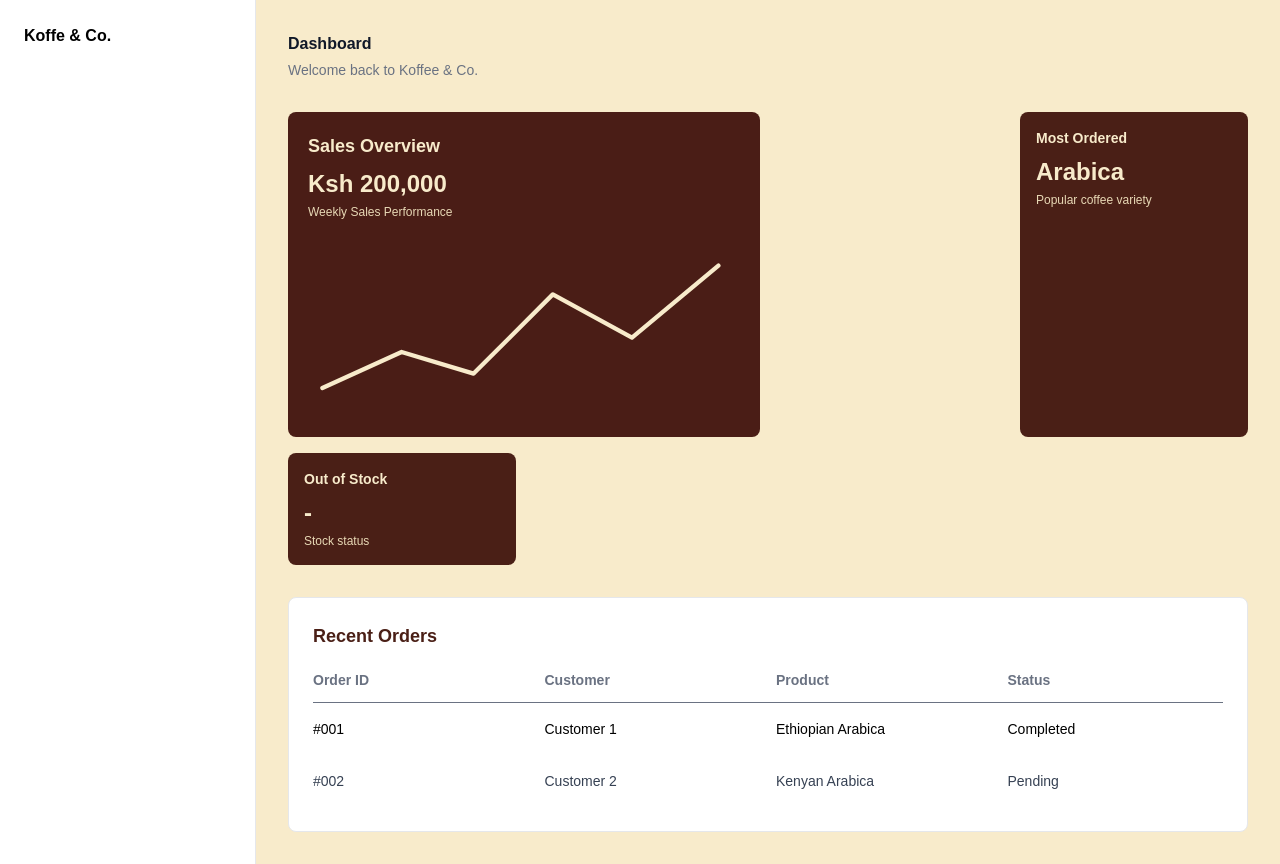
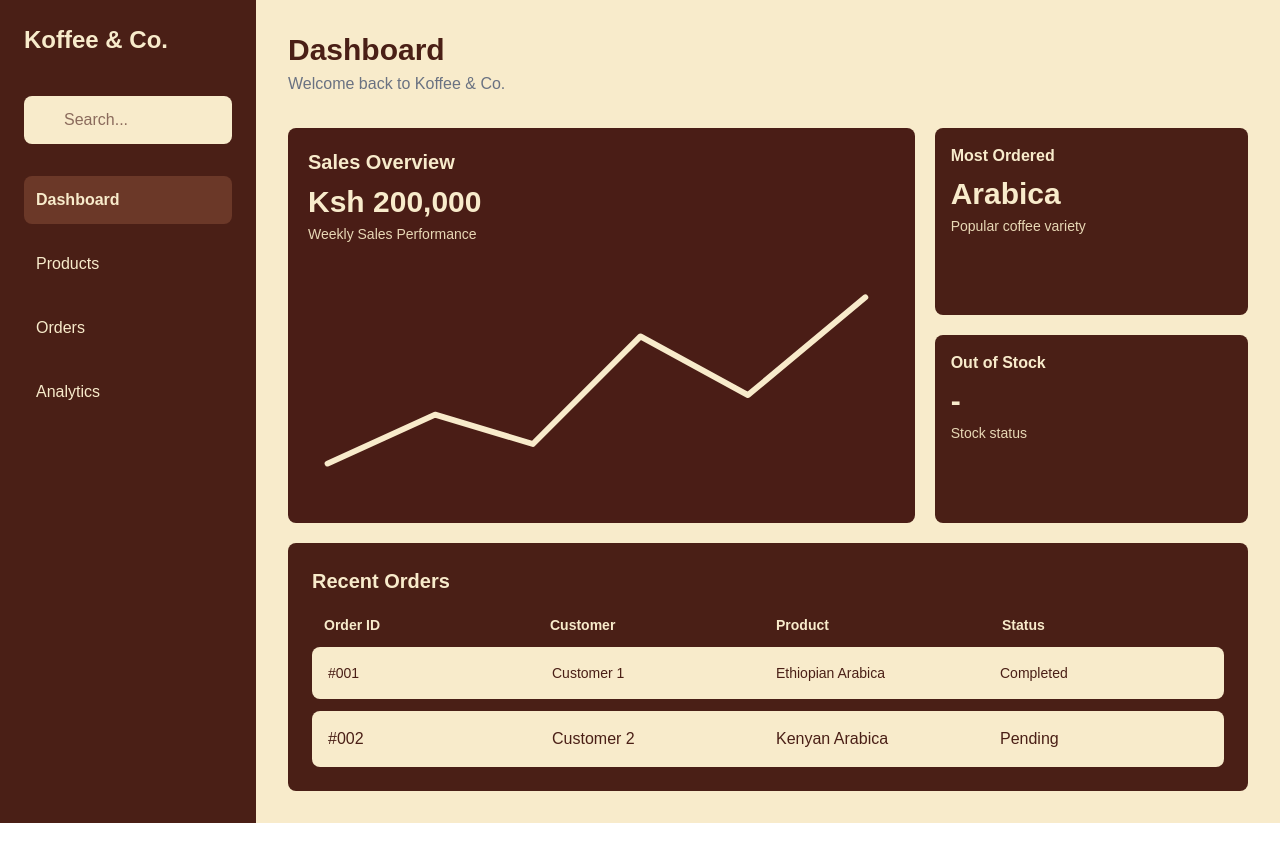
Before and after one commit to Linda-Tots/Koffee-Co., a React (Vite) app: page / in a window 1280 px wide. After the commit the page ends 823 px from the top, so only its background shows below. Built offline with nearby package versions, Linux system fonts and the light colour scheme.

Commit message:
Features: Dashboard landing page UI

```diff
--- a/src/components/RecentOrders.jsx
+++ b/src/components/RecentOrders.jsx
@@ -1,12 +1,12 @@
 function RecentOrders() {
     return (
-        <div className="mt-8 bg-white rounded-lg p-6 border border-gray-200">
-            <h2 className="text-lg font-bold text-[#4A1F16] mb-5" >
+        <div className="mt-5 bg-[#4A1F16] rounded-lg p-6">
+            <h2 className="text-xl font-bold text-[#F8EBCB] mb-5" >
                 Recent Orders
             </h2>
 
             {/* Table headings */}
-            <div className="grid grid-cols-4 gap-4 text-sm font-bold text-gray-500 border-b pb-3">
+            <div className="grid grid-cols-4 gap-4 text-sm font-bold text-[#F8EBCB] px-3 pb-3">
                 <p>Order ID</p>
                 <p>Customer</p>
                 <p>Product</p>
@@ -14,7 +14,7 @@ function RecentOrders() {
             </div>
 
             {/* First order */}
-            <div className="grid grid-cols-4 gap-4 text-sm tex-gray-700 py-4 border-gray-100">
+            <div className="grid grid-cols-4 gap-4 text-sm text-[#4A1F16] bg-[#F8EBCB] p-4 rounded-lg mb-3">
                 <p>#001</p>
                 <p>Customer 1</p>
                 <p>Ethiopian Arabica</p>
@@ -22,7 +22,7 @@ function RecentOrders() {
             </div>
 
             {/* Second Order */}
-            <div className="grid grid-cols-4 gap-4 text-sm text-gray-700 py-4">
+            <div className="grid grid-cols-4 gap-4 text-[#4A1F16] bg-[#F8EBCB] p-4 rounded-lg">
                 <p>#002</p>
                 <p>Customer 2</p>
                 <p>Kenyan Arabica</p>
--- a/src/components/SalesOverview.jsx
+++ b/src/components/SalesOverview.jsx
@@ -1,15 +1,15 @@
 function SalesOverview() {
     return (
         <div className="bg-[#4A1D16] text-[#F8EBCB] p-5 rounded-lg h-full">
-            <h2 className="text-lg font-bold">
+            <h2 className="text-xl font-bold">
                 Sales Overview
             </h2>
 
-            <p className="text-2xl font-bold mt-2">
+            <p className="text-3xl font-bold mt-2">
                 Ksh 200,000
             </p>
 
-            <p className="text-xs mt-1 text-[#E8D8B5]">
+            <p className="text-sm mt-1 text-[#E8D8B5]">
                 Weekly Sales Performance
             </p>
 
--- a/src/components/Sidebar.jsx
+++ b/src/components/Sidebar.jsx
@@ -1,12 +1,34 @@
 function Sidebar() {
     return (
-        <aside className="w-64 min-h-screen bg-white border-r border-gray-200 p-6">
-            <h1 className="text-2x1 font-bold mb-8">
-                Koffe & Co.
+        <aside className="w-64 min-h-screen bg-[#4A1F16] text-[#F8EBCB] p-6">
+            <h1 className="text-2xl font-bold mb-10">
+                Koffee & Co.
             </h1>
 
-            <nav>
-                {/* Navigation links will go here */}
+            <div className="relative mb-8">
+                <input
+                    type="text"
+                    placeholder="Search..."
+                    className="w-full bg-[#F8EBCB] text-[#4A1F16] placeholder-[#8B6B5C] rounded-lg py-3 pl-10 pr-3 outline-none focus:ring-[#C49A6C]"
+                />
+            </div>
+
+            <nav className="flex flex-col gap-4">
+                <a href="/" className="bg-[#6B3828] p-3 rounded-lg font-semibold">
+                    Dashboard
+                </a>
+
+                <a href="/products" className="p-3 rounded-lg hover:bg-[#6B3828]">
+                    Products
+                </a>
+
+                <a href="/orders" className="p-3 rounded-lg hover:bg-[#6B3828]">
+                    Orders
+                </a>
+
+                <a href="/analytics" className="p-3 rounded-lg hover:bg-[#6B3828]">
+                    Analytics
+                </a>
             </nav>
         </aside>
     );
--- a/src/components/StatCard.jsx
+++ b/src/components/StatCard.jsx
@@ -1,13 +1,13 @@
 function StatCard({ title, value, description }) {
     return (
         <div className="bg-[#4A1F16] text-[#F8EBCB] p-4 rounded-lg">
-            <h3 className="text-sm font-bold">{title}</h3>
+            <h3 className="text-base font-bold">{title}</h3>
 
-            <p className="text-2xl font-bold mt-2">
+            <p className="text-3xl font-bold mt-2">
                 {value}
             </p>
 
-            <p className="text-xs mt-1 text-[#E8D8B5]">
+            <p className="text-sm mt-1 text-[#E8D8B5]">
                 {description}
             </p>
         </div>
--- a/src/pages/DashboardPage.jsx
+++ b/src/pages/DashboardPage.jsx
@@ -4,25 +4,24 @@ import RecentOrders from "../components/RecentOrders";
 
 function DashboardPage() {
     return (
-        <div>
-            <header className="flex item-center justify-between mb-8">
-                <div>
-                    <h1 className="text-2x1 font-bold text-gray-900">
+        <div className="w-full max-w-6xl mx-auto">
+
+            <header className="mb-8">
+                    <h1 className="text-3xl font-bold text-[#4A1F16]">
                         Dashboard
                     </h1>
-                    <p className="text-sm text-gray-500 mt-1">
+                    <p className="text-base text-gray-500 mt-1">
                         Welcome back to Koffee & Co.
                     </p>
-                </div>
             </header>
 
-            <div className="grid grid-cols-1 md:grid-cols-3 lg:grid-cols-4 gap-4">
+            <div className="grid grid-cols-1 lg:grid-cols-[2fr_1fr] gap-5 min-h-[320px]">
 
-                <div className="md:col-span-2">
+                <div className="min-h-[320px]">
                   <SalesOverview />
                 </div>
 
-                <div className="flex flex-col gap-4"></div>
+                <div className="grid grid-rows-2 gap-5 min-h-[320px]">
                   <StatCard
                     title="Most Ordered"
                     value="Arabica"
@@ -34,9 +33,13 @@ function DashboardPage() {
                   value="-"
                   description="Stock status"
                 />
+              </div>
+             </div>
+
+            <div className="mt-5">
+            <RecentOrders />
             </div>
-            <RecentOrders />
-        </div>
+      </div>
     );
 }
 
```
